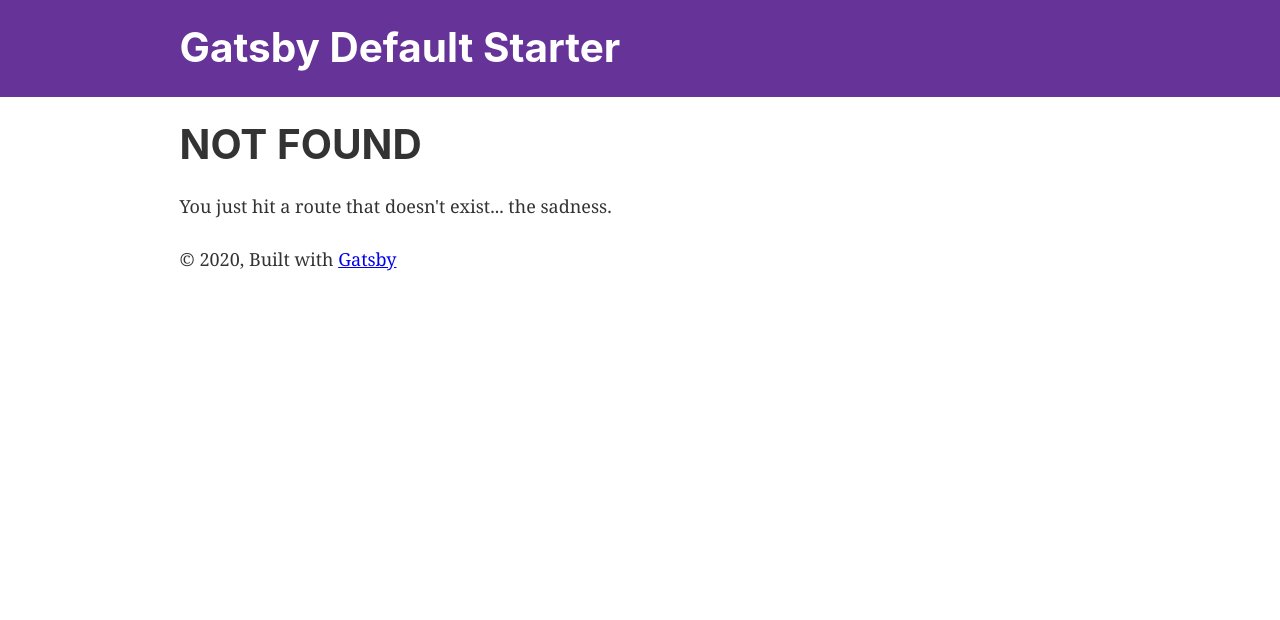
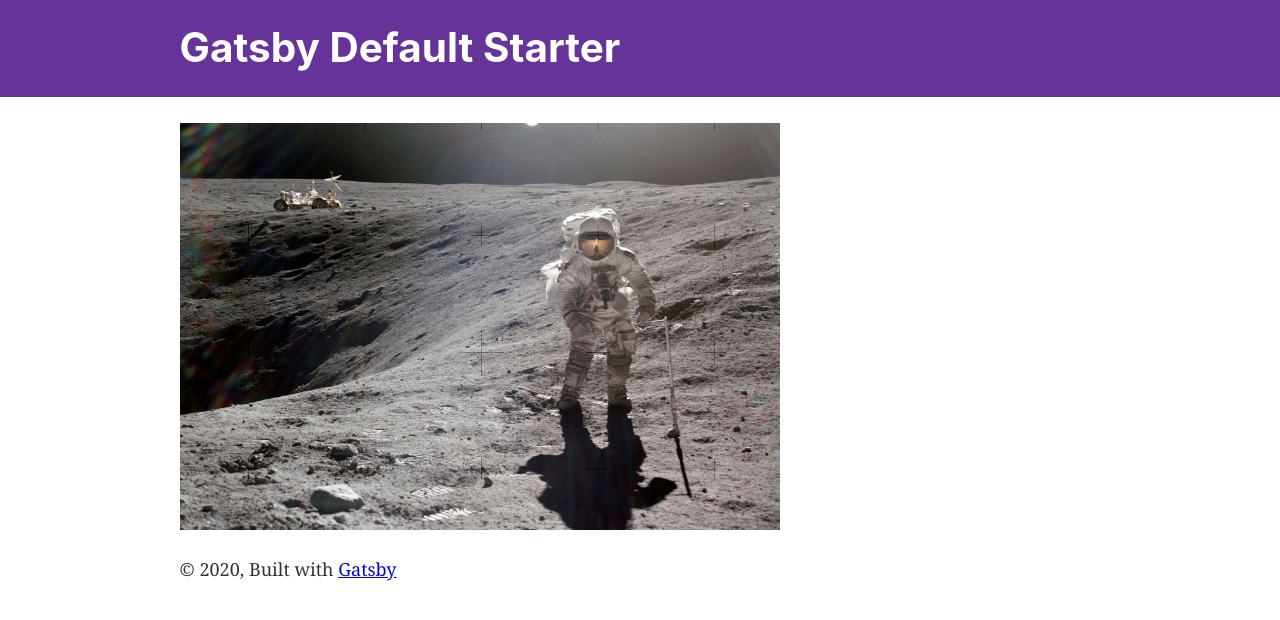
Before and after one commit to jhellemann/gatsby-test, a Gatsby site: page /image in a window 1280 px wide. Before the commit this address had no page. Built offline with nearby package versions, Linux system fonts and the light colour scheme; Gatsby itself is replaced by a stand-in of ours.

Commit message:
added image

```diff
--- /dev/null
+++ b/src/components/image-astronaut.js
@@ -0,0 +1,32 @@
+import React from "react"
+import { useStaticQuery, graphql } from "gatsby"
+import Img from "gatsby-image"
+
+/*
+ * This component is built using `gatsby-image` to automatically serve optimized
+ * images with lazy loading and reduced file sizes. The image is loaded using a
+ * `useStaticQuery`, which allows us to load the image from directly within this
+ * component, rather than having to pass the image data down from pages.
+ *
+ * For more information, see the docs:
+ * - `gatsby-image`: https://gatsby.dev/gatsby-image
+ * - `useStaticQuery`: https://www.gatsbyjs.org/docs/use-static-query/
+ */
+
+const ImageAstronaut = () => {
+  const data = useStaticQuery(graphql`
+    query {
+      placeholderImage: file(relativePath: { eq: "austronaut-moon.jpg" }) {
+        childImageSharp {
+          fluid(maxWidth: 600) {
+            ...GatsbyImageSharpFluid
+          }
+        }
+      }
+    }
+  `)
+
+  return <Img fluid={data.placeholderImage.childImageSharp.fluid} />
+}
+
+export default ImageAstronaut
--- a/src/pages/dogs.js
+++ b/src/pages/dogs.js
@@ -1,5 +1,5 @@
 import React, { useState, useEffect } from "react"
-import { Link, useStaticQuery } from "gatsby"
+import { Link, useStaticQuery, graphql } from "gatsby"
 import Layout from "../components/layout"
 
 const DogsPage = () => {
--- /dev/null
+++ b/src/pages/image.js
@@ -0,0 +1,14 @@
+import React from "react"
+
+import Layout from "../components/layout"
+import ImageAstronaut from "../components/image-astronaut"
+
+const ImagePage = () => (
+  <Layout>
+    <div style={{ maxWidth: `600px`, marginBottom: `1.45rem` }}>
+      <ImageAstronaut />
+    </div>
+  </Layout>
+)
+
+export default ImagePage
--- a/src/pages/index.js
+++ b/src/pages/index.js
@@ -17,6 +17,7 @@ const IndexPage = () => (
     <Link to="/using-typescript/">Using TypeScript</Link> <br />
     <Link to="/articles/">Read some articles</Link> <br />
     <Link to="/dogs/">Get your daily random dog</Link> <br />
+    <Link to="/image/">Image of an astronaut on the moon</Link> <br />
   </Layout>
 )
 
```
Also changed, not shown: src/images/austronaut-moon.jpg (added).
